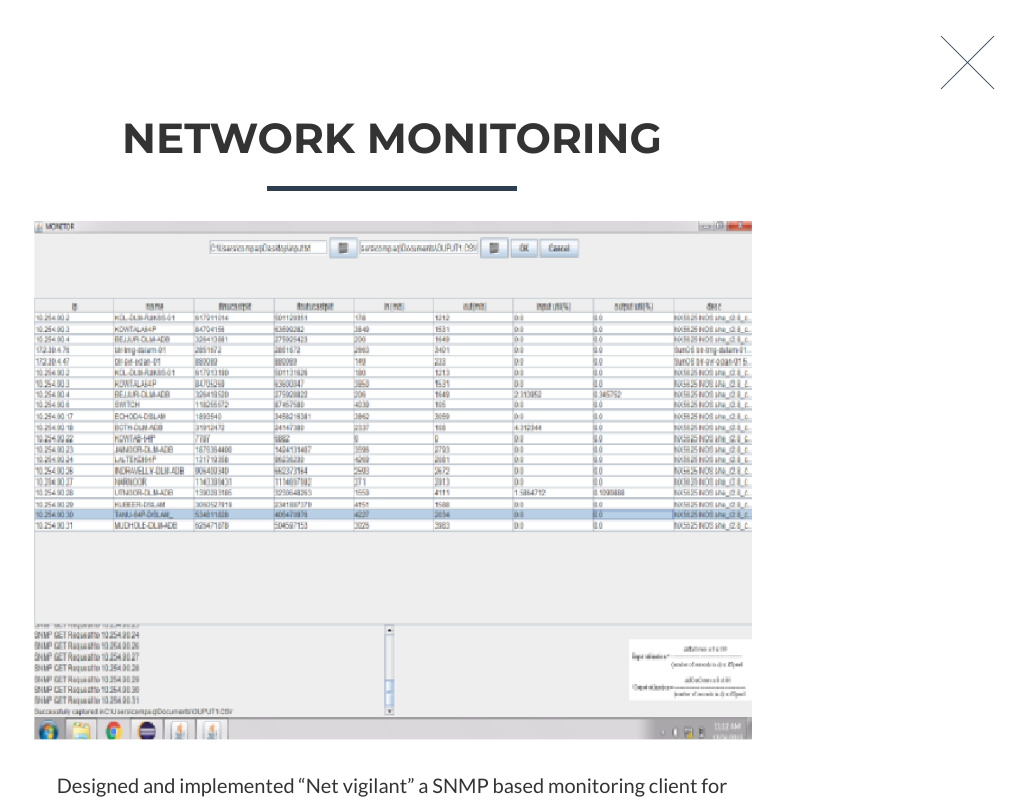
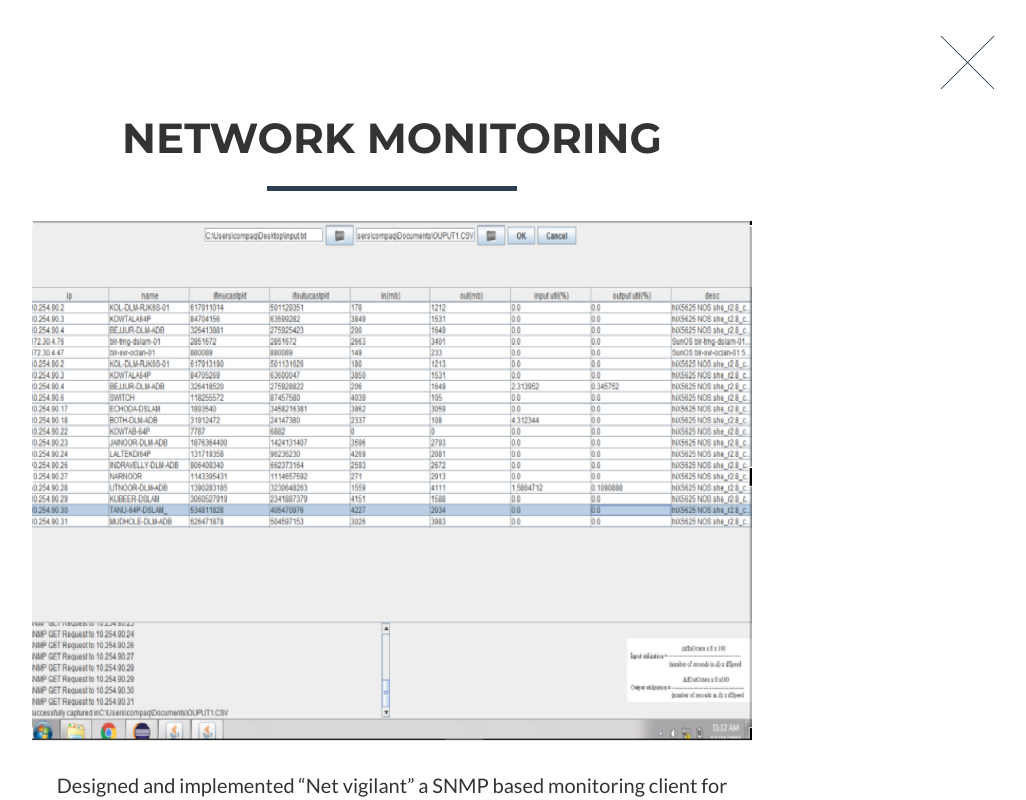
Before and after one commit to ppsandeep2/ppsandeep2.github.io, a website: page index.html in a window 1280 px wide. Both pictures are taken after a click on the link 250 px from the left and 1080 px from the top of the page. Shown: the part 680-1480 px from the top of the page, without its empty margins (248-1274 px from the left). Drawn offline with nearby package versions, Linux system fonts and the light colour scheme; files that its build step writes are made by us from their sources.

Commit message:
changed image

```diff
--- a/index.html
+++ b/index.html
@@ -280,7 +280,7 @@
                         <div class="modal-body">
                             <h2>Network Monitoring</h2>
                             <hr class="star-primary">
-                            <img src="img/portfolio/cabin.png" class="img-responsive img-centered" alt="">
+                            <img src="cabin.png" class="img-responsive img-centered" alt="">
                              <p >Designed and implemented “Net vigilant” a SNMP based monitoring client for tracking Multiplay Network Elements.</p>
                 <p>Only person in the program that obtained an outstanding certificate for exemplary performance.</p>
                             <ul class="list-inline item-details">
```
